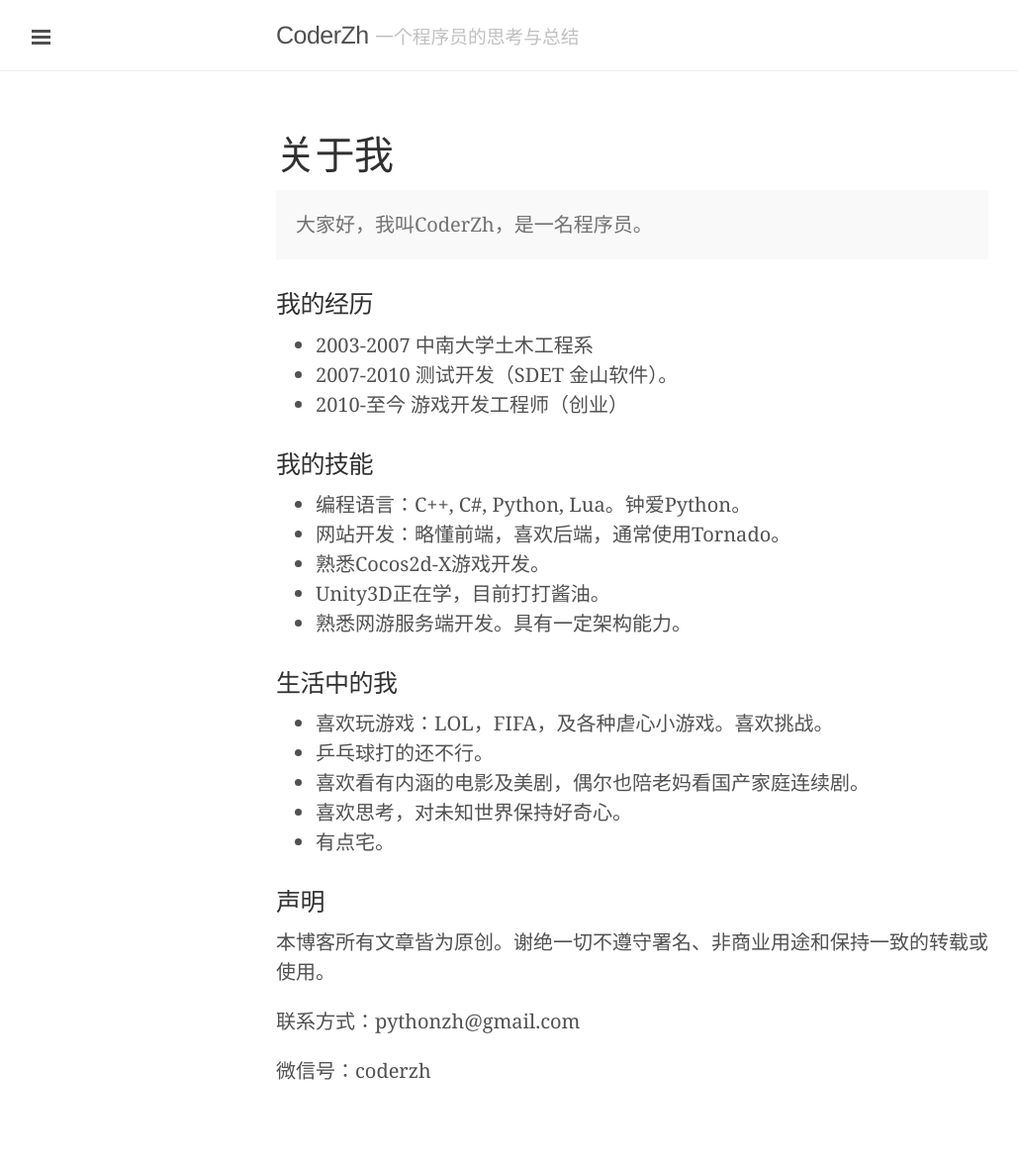
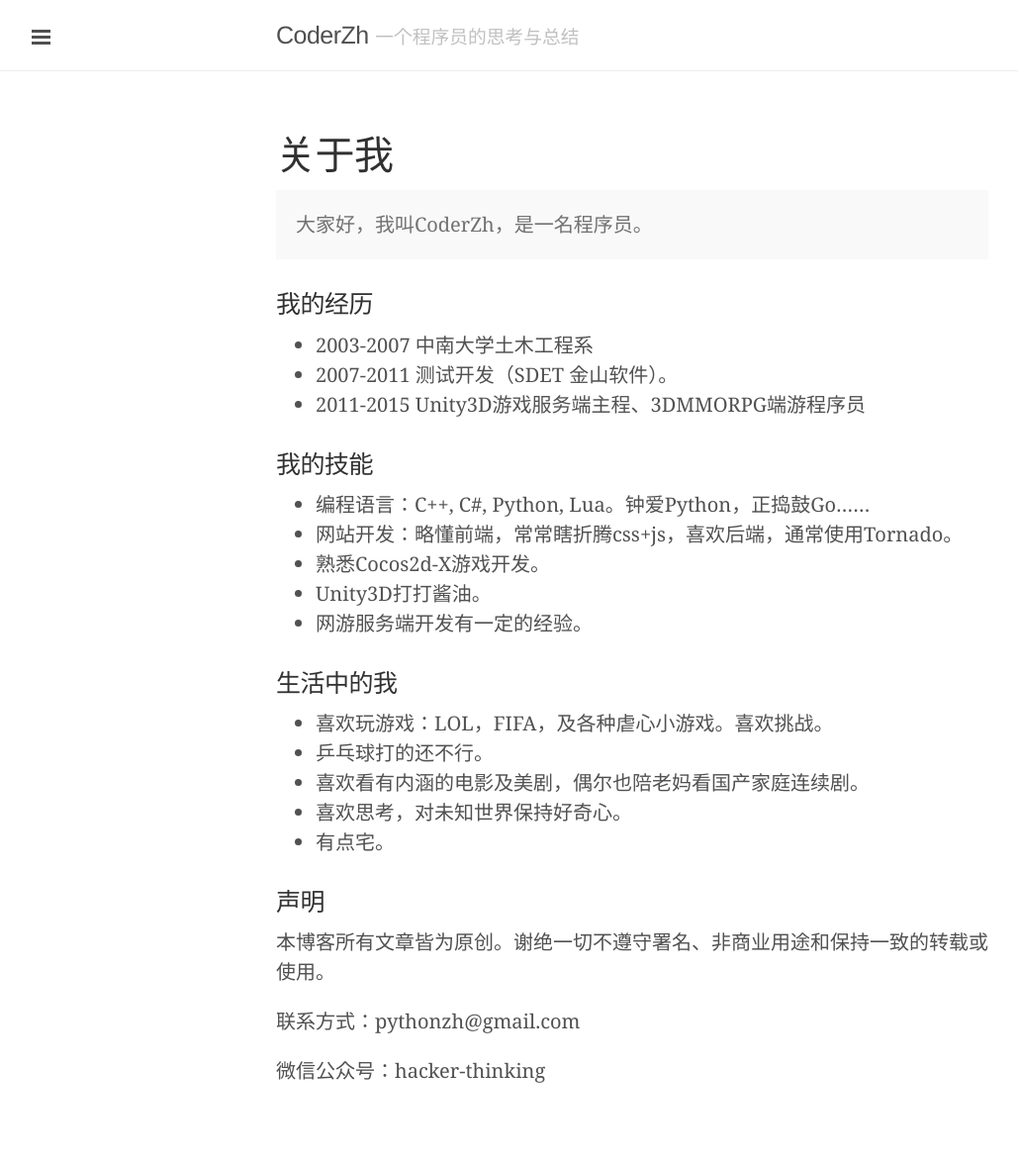
Before and after one commit to coderzh/coderzh.github.io, a Jekyll site: the page built from about.md, in a window 1280 px wide. Shown: the whole page at 99% size, without its empty margins (1-1030 px from the left). Built offline with Jekyll 4.4.1, drawn with Linux system fonts in a browser that asks for light colours; Markdown is read by kramdown in place of the engine named in the settings; comment, search, counter and statistics services are not loaded.

Commit message:
modify about me

```diff
--- a/about.md
+++ b/about.md
@@ -10,15 +10,15 @@ title: 关于我
 
 ###我的经历
  * 2003-2007 中南大学土木工程系
- * 2007-2010 测试开发（SDET 金山软件）。
- * 2010-至今 游戏开发工程师（创业）
+ * 2007-2011 测试开发（SDET 金山软件）。
+ * 2011-2015 Unity3D游戏服务端主程、3DMMORPG端游程序员
 
 ###我的技能
- * 编程语言：C++, C#, Python, Lua。钟爱Python。
- * 网站开发：略懂前端，喜欢后端，通常使用Tornado。
+ * 编程语言：C++, C#, Python, Lua。钟爱Python，正捣鼓Go……
+ * 网站开发：略懂前端，常常瞎折腾css+js，喜欢后端，通常使用Tornado。
  * 熟悉Cocos2d-X游戏开发。
- * Unity3D正在学，目前打打酱油。
- * 熟悉网游服务端开发。具有一定架构能力。
+ * Unity3D打打酱油。
+ * 网游服务端开发有一定的经验。
 
 ###生活中的我
  * 喜欢玩游戏：LOL，FIFA，及各种虐心小游戏。喜欢挑战。
@@ -33,4 +33,4 @@ title: 关于我
 
 联系方式：pythonzh@gmail.com
 
-微信号：coderzh
+微信公众号：hacker-thinking
```
